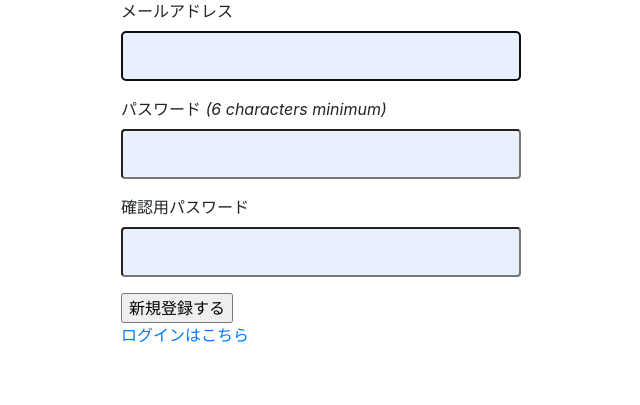
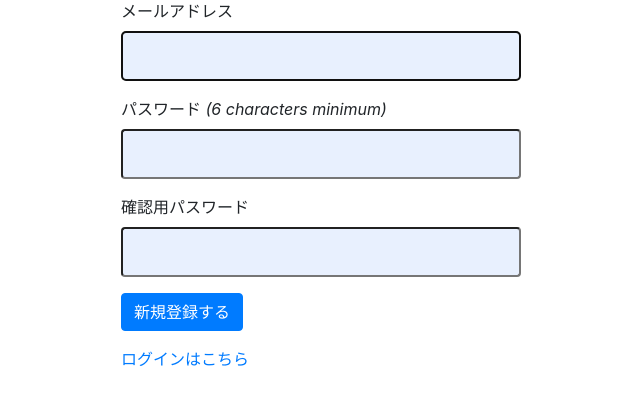
Before and after one commit to T-Tsujii/gyakuten_clone_group11, a Rails app: the page made by app/views/devise/registrations/new.html.erb in a window 1280 px wide. Shown: the part 171-576 px from the top of the page, without its empty margins (319-959 px from the left). Run offline with Rails 7, Linux system fonts and the light colour scheme; style sheets or scripts are compiled from the project's sources; some libraries are stand-ins or nearby versions.

Commit message:
8_task_kazuki

```diff
--- a/app/views/devise/registrations/new.html.erb
+++ b/app/views/devise/registrations/new.html.erb
@@ -21,8 +21,8 @@
     <%= f.password_field :password_confirmation, autocomplete: "new-password" %>
   </div>
 
-  <div class="actions">
-    <%= f.submit "新規登録する" %>
+  <div class="form-group">
+    <%= f.submit "新規登録する", class: "btn btn-primary" %>
   </div>
 <% end %>
 
```
